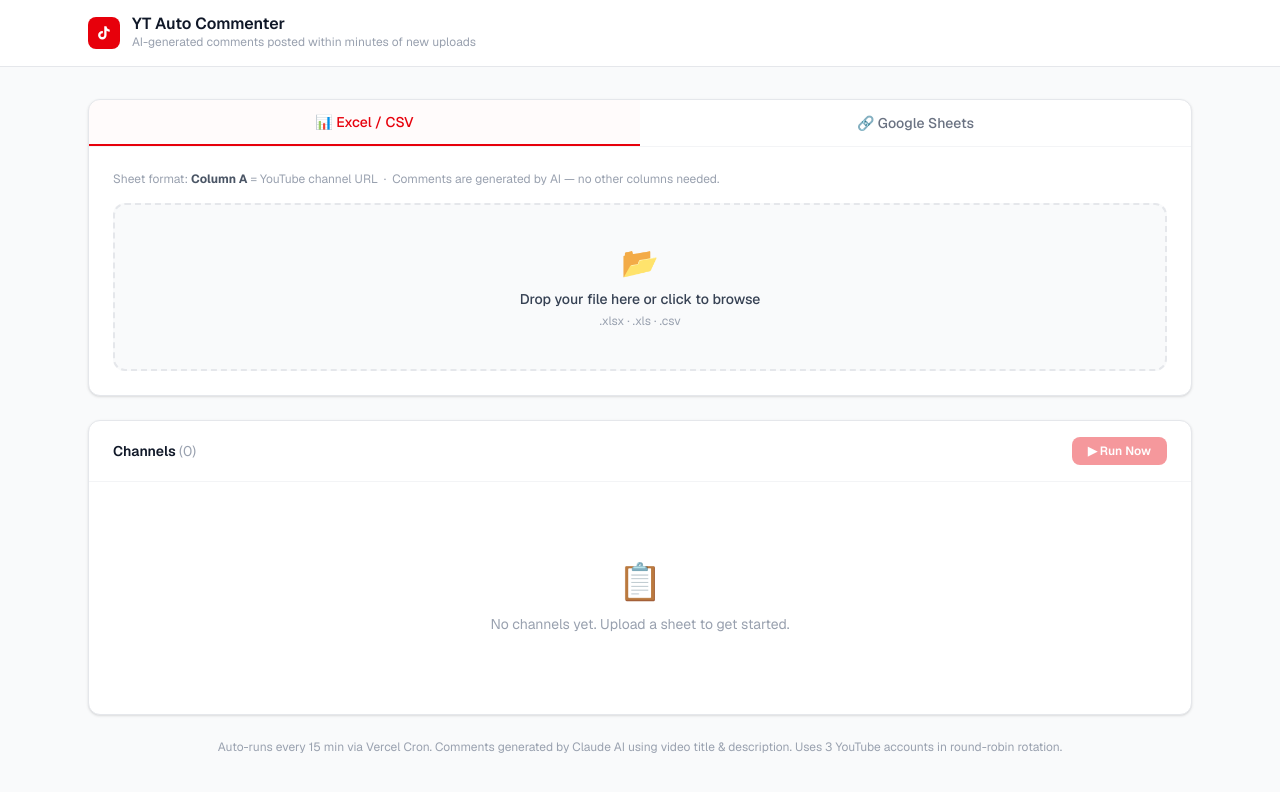
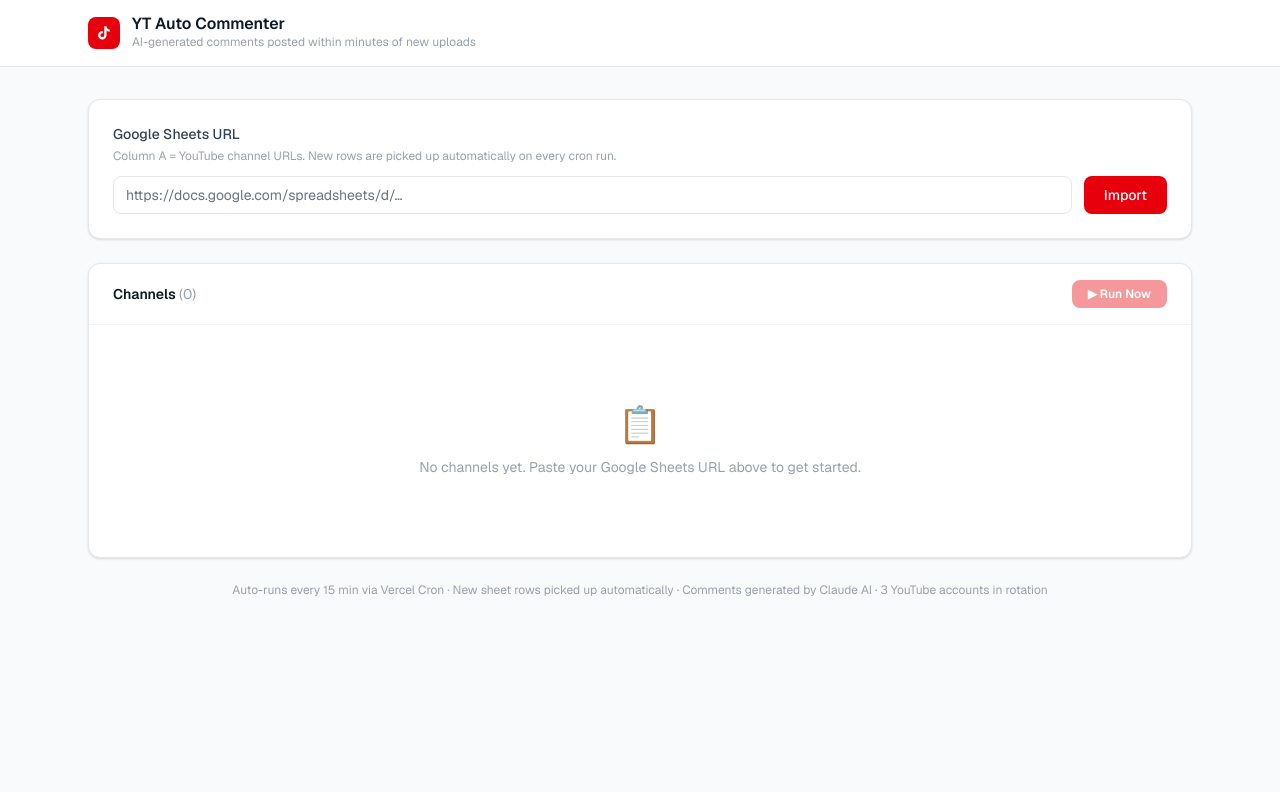
Before and after one commit to aryanxcreates/yt, a Next.js app: page / in a window 1280 px wide. Shown: the top 792 px of the page. Built offline with nearby package versions, Linux system fonts and the light colour scheme.

Commit message:
Refactor channel import functionality by removing the upload API and Excel parsing.

```diff
--- a/app/api/sheets/route.ts
+++ b/app/api/sheets/route.ts
@@ -1,7 +1,7 @@
 import { NextRequest, NextResponse } from 'next/server'
 import { extractSpreadsheetId, parseGoogleSheet } from '@/lib/sheets'
 import { resolveChannelId } from '@/lib/youtube'
-import { getChannels, setChannels } from '@/lib/store'
+import { getChannels, setChannels, setSheetUrl } from '@/lib/store'
 import type { ChannelConfig } from '@/lib/types'
 
 export async function POST(req: NextRequest) {
@@ -21,6 +21,9 @@
       { status: 400 }
     )
   }
+
+  // Save URL so the cron can auto-sync new rows on every run
+  await setSheetUrl(url)
 
   const existing = await getChannels()
   const existingUrls = new Set(existing.map((c) => c.channelUrl))
--- a/app/api/upload/route.ts
+++ /dev/null
@@ -1,55 +0,0 @@
-import { NextRequest, NextResponse } from 'next/server'
-import { parseExcelBuffer } from '@/lib/excel'
-import { resolveChannelId } from '@/lib/youtube'
-import { getChannels, setChannels } from '@/lib/store'
-import type { ChannelConfig } from '@/lib/types'
-
-export async function POST(req: NextRequest) {
-  const formData = await req.formData()
-  const file = formData.get('file') as File | null
-  if (!file)
-    return NextResponse.json({ error: 'No file provided' }, { status: 400 })
-
-  const buffer = Buffer.from(await file.arrayBuffer())
-  const entries = parseExcelBuffer(buffer)
-
-  if (!entries.length) {
-    return NextResponse.json(
-      { error: 'No valid rows found. Ensure Column A = YouTube channel URL.' },
-      { status: 400 }
-    )
-  }
-
-  const existing = await getChannels()
-  const existingUrls = new Set(existing.map((c) => c.channelUrl))
-  const toAdd = entries.filter((e) => !existingUrls.has(e.channelUrl))
-
-  const added: ChannelConfig[] = []
-  const errors: string[] = []
-
-  for (const entry of toAdd) {
-    try {
-      const { id, title, uploadsPlaylistId } = await resolveChannelId(entry.channelUrl)
-      added.push({
-        channelUrl: entry.channelUrl,
-        channelId: id,
-        channelTitle: title,
-        uploadsPlaylistId,
-        accountIndex: (existing.length + added.length) % 3,
-        status: 'pending',
-      })
-    } catch (err) {
-      errors.push(
-        `${entry.channelUrl}: ${err instanceof Error ? err.message : 'unknown error'}`
-      )
-    }
-  }
-
-  await setChannels([...existing, ...added])
-  return NextResponse.json({
-    success: true,
-    added: added.length,
-    skipped: entries.length - toAdd.length,
-    errors,
-  })
-}
--- a/app/page.tsx
+++ b/app/page.tsx
@@ -1,9 +1,8 @@
 "use client";
 
-import { useState, useEffect, useCallback, useRef } from "react";
-import type { ChannelConfig, ProcessResult } from "@/lib/types";
+import { useState, useEffect, useCallback } from "react";
+import type { ChannelConfig } from "@/lib/types";
 
-type Tab = "excel" | "sheets";
 type Toast = { type: "success" | "error"; text: string } | null;
 
 function StatusBadge({ status }: { status: ChannelConfig["status"] }) {
@@ -20,28 +19,21 @@
 }
 
 function StateBadge({ ch }: { ch: ChannelConfig }) {
-  if (ch.followUpVideoId) {
+  if (ch.followUpVideoId)
     return <span className="inline-flex px-2 py-0.5 rounded-full text-xs font-medium bg-purple-100 text-purple-800">Follow-up posted</span>;
-  }
-  if (ch.creatorReplied) {
+  if (ch.creatorReplied)
     return <span className="inline-flex px-2 py-0.5 rounded-full text-xs font-medium bg-green-100 text-green-800">Creator replied</span>;
-  }
-  if (ch.awaitingReply) {
+  if (ch.awaitingReply)
     return <span className="inline-flex px-2 py-0.5 rounded-full text-xs font-medium bg-blue-100 text-blue-800">Awaiting reply</span>;
-  }
-  if (ch.firstCommentVideoId) {
+  if (ch.firstCommentVideoId)
     return <span className="inline-flex px-2 py-0.5 rounded-full text-xs font-medium bg-gray-100 text-gray-600">Comment posted</span>;
-  }
   return <span className="text-xs text-gray-400">Watching…</span>;
 }
 
 function fmt(iso?: string) {
   if (!iso) return "—";
   return new Date(iso).toLocaleString(undefined, {
-    month: "short",
-    day: "numeric",
-    hour: "2-digit",
-    minute: "2-digit",
+    month: "short", day: "numeric", hour: "2-digit", minute: "2-digit",
   });
 }
 
@@ -51,14 +43,11 @@
 
 export default function Home() {
   const [channels, setChannels] = useState<ChannelConfig[]>([]);
-  const [tab, setTab] = useState<Tab>("excel");
   const [sheetsUrl, setSheetsUrl] = useState("");
   const [loading, setLoading] = useState(false);
   const [processing, setProcessing] = useState(false);
   const [toast, setToast] = useState<Toast>(null);
-  const [dragOver, setDragOver] = useState(false);
   const [lastRun, setLastRun] = useState<string | null>(null);
-  const fileInputRef = useRef<HTMLInputElement>(null);
 
   function showToast(type: "success" | "error", text: string) {
     setToast({ type, text });
@@ -73,35 +62,7 @@
     }
   }, []);
 
-  useEffect(() => {
-    fetchChannels();
-  }, [fetchChannels]);
-
-  async function handleFile(file: File) {
-    if (!/\.(xlsx|xls|csv)$/i.test(file.name)) {
-      showToast("error", "Please upload an .xlsx, .xls, or .csv file.");
-      return;
-    }
-    setLoading(true);
-    try {
-      const form = new FormData();
-      form.append("file", file);
-      const res = await fetch("/api/upload", { method: "POST", body: form });
-      const data = await res.json();
-      if (!res.ok) {
-        showToast("error", data.error ?? "Upload failed.");
-        return;
-      }
-      const errNote = data.errors?.length ? ` (${data.errors.length} failed to resolve)` : "";
-      showToast("success", `Added ${data.added} channel(s), skipped ${data.skipped} duplicate(s).${errNote}`);
-      fetchChannels();
-    } catch {
-      showToast("error", "Upload failed.");
-    } finally {
-      setLoading(false);
-      if (fileInputRef.current) fileInputRef.current.value = "";
-    }
-  }
+  useEffect(() => { fetchChannels(); }, [fetchChannels]);
 
   async function handleSheetsImport() {
     if (!sheetsUrl.trim()) {
@@ -121,7 +82,7 @@
         return;
       }
       const errNote = data.errors?.length ? ` (${data.errors.length} failed to resolve)` : "";
-      showToast("success", `Added ${data.added} channel(s).${errNote}`);
+      showToast("success", `Added ${data.added} channel(s), skipped ${data.skipped} duplicate(s).${errNote}`);
       setSheetsUrl("");
       fetchChannels();
     } catch {
@@ -175,20 +136,14 @@
 
   return (
     <div className="min-h-screen bg-gray-50 font-sans">
-      {/* Toast */}
       {toast && (
-        <div
-          className={`fixed top-4 right-4 z-50 max-w-sm px-4 py-3 rounded-lg shadow-lg text-sm font-medium transition-all ${
-            toast.type === "success"
-              ? "bg-green-600 text-white"
-              : "bg-red-600 text-white"
-          }`}
-        >
+        <div className={`fixed top-4 right-4 z-50 max-w-sm px-4 py-3 rounded-lg shadow-lg text-sm font-medium transition-all ${
+          toast.type === "success" ? "bg-green-600 text-white" : "bg-red-600 text-white"
+        }`}>
           {toast.text}
         </div>
       )}
 
-      {/* Header */}
       <header className="bg-white border-b border-gray-200">
         <div className="max-w-6xl mx-auto px-6 py-4 flex items-center gap-3">
           <div className="w-8 h-8 bg-red-600 rounded-lg flex items-center justify-center shrink-0">
@@ -198,73 +153,20 @@
           </div>
           <div>
             <h1 className="text-base font-semibold text-gray-900 leading-none">YT Auto Commenter</h1>
-            <p className="text-xs text-gray-400 mt-0.5">
-              AI-generated comments posted within minutes of new uploads
-            </p>
+            <p className="text-xs text-gray-400 mt-0.5">AI-generated comments posted within minutes of new uploads</p>
           </div>
         </div>
       </header>
 
       <main className="max-w-6xl mx-auto px-6 py-8 space-y-6">
-        {/* Upload Card */}
-        <div className="bg-white rounded-xl border border-gray-200 shadow-sm overflow-hidden">
-          {/* Tabs */}
-          <div className="flex border-b border-gray-100">
-            {(["excel", "sheets"] as Tab[]).map((t) => (
-              <button
-                key={t}
-                onClick={() => setTab(t)}
-                className={`flex-1 py-3 text-sm font-medium transition-colors ${
-                  tab === t
-                    ? "text-red-600 border-b-2 border-red-600 bg-red-50/30"
-                    : "text-gray-500 hover:text-gray-700"
-                }`}
-              >
-                {t === "excel" ? "📊  Excel / CSV" : "🔗  Google Sheets"}
-              </button>
-            ))}
-          </div>
-
-          <div className="p-6">
-            <p className="text-xs text-gray-400 mb-4">
-              Sheet format: <strong className="text-gray-600">Column A</strong> = YouTube channel URL
-              &nbsp;·&nbsp; Comments are generated by AI — no other columns needed.
+        {/* Import card */}
+        <div className="bg-white rounded-xl border border-gray-200 shadow-sm p-6">
+          <label className="block text-sm font-medium text-gray-700 mb-1">
+            Google Sheets URL
+          </label>
+          <p className="text-xs text-gray-400 mb-3">
+            Column A = YouTube channel URLs. New rows are picked up automatically on every cron run.
           </p>
-
-            {tab === "excel" ? (
-              <div
-                className={`relative border-2 border-dashed rounded-xl p-10 text-center transition-colors cursor-pointer ${
-                  dragOver
-                    ? "border-red-400 bg-red-50"
-                    : "border-gray-200 hover:border-gray-300 bg-gray-50"
-                }`}
-                onDragOver={(e) => { e.preventDefault(); setDragOver(true); }}
-                onDragLeave={() => setDragOver(false)}
-                onDrop={(e) => {
-                  e.preventDefault();
-                  setDragOver(false);
-                  const file = e.dataTransfer.files[0];
-                  if (file) handleFile(file);
-                }}
-                onClick={() => fileInputRef.current?.click()}
-              >
-                <div className="text-3xl mb-2">📂</div>
-                <p className="text-sm font-medium text-gray-700">
-                  {loading ? "Uploading…" : "Drop your file here or click to browse"}
-                </p>
-                <p className="text-xs text-gray-400 mt-1">.xlsx · .xls · .csv</p>
-                <input
-                  ref={fileInputRef}
-                  type="file"
-                  accept=".xlsx,.xls,.csv"
-                  className="hidden"
-                  onChange={(e) => {
-                    const f = e.target.files?.[0];
-                    if (f) handleFile(f);
-                  }}
-                />
-              </div>
-            ) : (
           <div className="flex gap-3">
             <input
               type="url"
@@ -272,27 +174,24 @@
               value={sheetsUrl}
               onChange={(e) => setSheetsUrl(e.target.value)}
               onKeyDown={(e) => { if (e.key === "Enter") handleSheetsImport(); }}
-                  className="flex-1 px-3 py-2 border border-gray-200 rounded-lg text-sm focus:outline-none focus:ring-2 focus:ring-red-500 focus:border-transparent"
+              className="flex-1 px-3 py-2 border border-gray-200 rounded-lg text-sm text-black placeholder-gray-500 focus:outline-none focus:ring-2 focus:ring-red-500 focus:border-transparent"
             />
             <button
               onClick={handleSheetsImport}
               disabled={loading}
-                  className="px-4 py-2 bg-red-600 hover:bg-red-700 disabled:opacity-50 text-white text-sm font-medium rounded-lg transition-colors"
+              className="px-5 py-2 bg-red-600 hover:bg-red-700 disabled:opacity-50 text-white text-sm font-medium rounded-lg transition-colors"
             >
               {loading ? "Importing…" : "Import"}
             </button>
           </div>
-            )}
-          </div>
         </div>
 
-        {/* Channels */}
+        {/* Channels table */}
         <div className="bg-white rounded-xl border border-gray-200 shadow-sm overflow-hidden">
           <div className="flex items-center justify-between px-6 py-4 border-b border-gray-100">
             <div>
               <h2 className="text-sm font-semibold text-gray-900">
-                Channels{" "}
-                <span className="text-gray-400 font-normal">({channels.length})</span>
+                Channels <span className="text-gray-400 font-normal">({channels.length})</span>
               </h2>
               {lastRun && (
                 <p className="text-xs text-gray-400 mt-0.5">Last run: {fmt(lastRun)}</p>
@@ -319,9 +218,7 @@
                     </svg>
                     Running…
                   </>
-                ) : (
-                  <>▶ Run Now</>
-                )}
+                ) : <>▶ Run Now</>}
               </button>
             </div>
           </div>
@@ -329,9 +226,7 @@
           {channels.length === 0 ? (
             <div className="py-20 text-center">
               <div className="text-4xl mb-3">📋</div>
-              <p className="text-sm text-gray-400">
-                No channels yet. Upload a sheet to get started.
-              </p>
+              <p className="text-sm text-gray-400">No channels yet. Paste your Google Sheets URL above to get started.</p>
             </div>
           ) : (
             <div className="overflow-x-auto">
@@ -351,12 +246,8 @@
                   {channels.map((ch) => (
                     <tr key={ch.channelId} className="hover:bg-gray-50 transition-colors">
                       <td className="px-6 py-4">
-                        <a
-                          href={ch.channelUrl}
-                          target="_blank"
-                          rel="noopener noreferrer"
-                          className="font-medium text-blue-600 hover:underline"
-                        >
+                        <a href={ch.channelUrl} target="_blank" rel="noopener noreferrer"
+                          className="font-medium text-blue-600 hover:underline">
                           {ch.channelTitle}
                         </a>
                         {ch.error && (
@@ -368,37 +259,20 @@
                           #{(ch.accountIndex ?? 0) + 1}
                         </span>
                       </td>
-                      <td className="px-4 py-4">
-                        <StateBadge ch={ch} />
-                      </td>
-                      <td className="px-4 py-4">
-                        <StatusBadge status={ch.status} />
-                      </td>
+                      <td className="px-4 py-4"><StateBadge ch={ch} /></td>
+                      <td className="px-4 py-4"><StatusBadge status={ch.status} /></td>
                       <td className="px-4 py-4">
                         {ch.lastVideoId ? (
-                          <a
-                            href={`https://youtube.com/watch?v=${ch.lastVideoId}`}
-                            target="_blank"
-                            rel="noopener noreferrer"
-                            className="text-xs text-blue-600 hover:underline"
-                          >
-                            {ch.lastVideoTitle
-                              ? truncate(ch.lastVideoTitle, 35)
-                              : ch.lastVideoId}
+                          <a href={`https://youtube.com/watch?v=${ch.lastVideoId}`} target="_blank" rel="noopener noreferrer"
+                            className="text-xs text-blue-600 hover:underline">
+                            {ch.lastVideoTitle ? truncate(ch.lastVideoTitle, 35) : ch.lastVideoId}
                           </a>
-                        ) : (
-                          <span className="text-gray-400">—</span>
-                        )}
+                        ) : <span className="text-gray-400">—</span>}
                       </td>
-                      <td className="px-4 py-4 text-xs text-gray-400 whitespace-nowrap">
-                        {fmt(ch.lastCommentedAt)}
-                      </td>
+                      <td className="px-4 py-4 text-xs text-gray-400 whitespace-nowrap">{fmt(ch.lastCommentedAt)}</td>
                       <td className="px-4 py-4">
-                        <button
-                          onClick={() => handleDelete(ch.channelId)}
-                          className="text-gray-300 hover:text-red-500 transition-colors text-xs"
-                          title="Remove channel"
-                        >
+                        <button onClick={() => handleDelete(ch.channelId)}
+                          className="text-gray-300 hover:text-red-500 transition-colors text-xs" title="Remove channel">
                           ✕
                         </button>
                       </td>
@@ -410,10 +284,8 @@
           )}
         </div>
 
-        {/* Info footer */}
         <p className="text-xs text-gray-400 text-center">
-          Auto-runs every 15 min via Vercel Cron. Comments generated by Claude AI using video title &amp; description.
-          Uses 3 YouTube accounts in round-robin rotation.
+          Auto-runs every 15 min via Vercel Cron · New sheet rows picked up automatically · Comments generated by Claude AI · 3 YouTube accounts in rotation
         </p>
       </main>
     </div>
--- a/lib/excel.ts
+++ /dev/null
@@ -1,24 +0,0 @@
-import * as XLSX from 'xlsx'
-import type { ChannelEntry } from './types'
-
-export function parseExcelBuffer(buffer: Buffer): ChannelEntry[] {
-  const workbook = XLSX.read(buffer, { type: 'buffer', raw: false })
-  const sheet = workbook.Sheets[workbook.SheetNames[0]]
-  const rows = XLSX.utils.sheet_to_json<string[]>(sheet, {
-    header: 1,
-    defval: '',
-  }) as string[][]
-
-  const firstCell = String(rows[0]?.[0] ?? '').toLowerCase()
-  const startIdx =
-    firstCell.includes('channel') || firstCell.includes('url') ? 1 : 0
-
-  const entries: ChannelEntry[] = []
-  for (let i = startIdx; i < rows.length; i++) {
-    const channelUrl = String(rows[i][0] ?? '').trim()
-    if (channelUrl && channelUrl.toLowerCase().includes('youtube.com')) {
-      entries.push({ channelUrl })
-    }
-  }
-  return entries
-}
```
Also changed, not shown: lib/processor.ts (+36 -2 lines), lib/store.ts (+49 -33 lines). Lines whose indentation alone changed are shown as unchanged.
